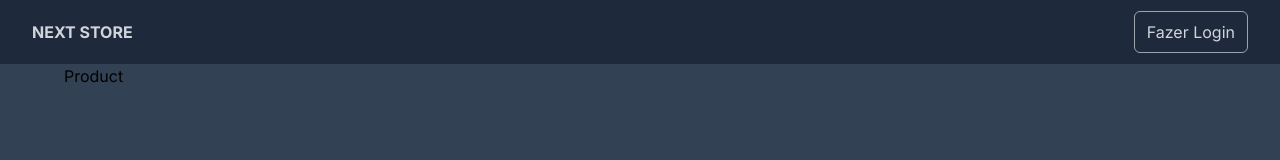
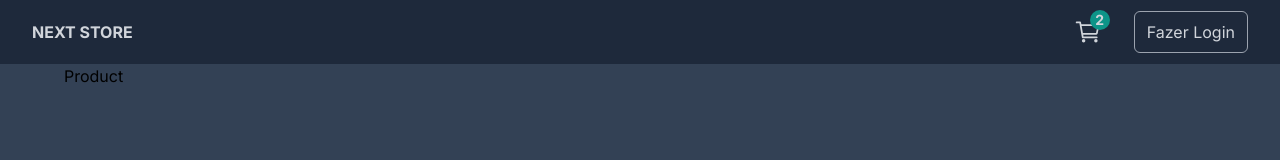
Before and after one commit to kleberson154/Next-Ecommerce, a Next.js app: page /product in a window 1280 px wide. Shown: the top 160 px of the page. Built offline with nearby package versions, Linux system fonts and the light colour scheme; no server answers.

Commit message:
cart icon in navbar

```diff
--- a/package.json
+++ b/package.json
@@ -18,8 +18,10 @@
     "prisma": "^4.16.2",
     "react": "18.2.0",
     "react-dom": "18.2.0",
+    "react-icons": "^5.0.1",
     "stripe": "^12.12.0",
-    "svix": "^1.21.0"
+    "svix": "^1.21.0",
+    "zustand": "^4.3.9"
   },
   "devDependencies": {
     "@types/node": "20.3.2",
--- a/src/app/components/Navbar.tsx
+++ b/src/app/components/Navbar.tsx
@@ -1,5 +1,6 @@
 import { SignInButton, UserButton } from '@clerk/nextjs'
 import { SignedIn, SignedOut } from '@clerk/nextjs/app-beta'
+import { IoCartOutline } from 'react-icons/io5'
 import Link from 'next/link'
 
 export default function Navbar() {
@@ -12,6 +13,13 @@ export default function Navbar() {
         Next Store
       </Link>
       <div className="flex items-center gap-8">
+        <div className="flex items-center cursor-pointer relative">
+          <IoCartOutline className="h-7 w-7 " />
+          <span className="bg-teal-600 text-sm font-bold rounded-full h-5 w-5 flex items-center justify-center absolute left-4 bottom-4">
+            2
+          </span>
+        </div>
+        <div>
           <SignedIn>
             <UserButton />
           </SignedIn>
@@ -23,6 +31,7 @@ export default function Navbar() {
             </SignInButton>
           </SignedOut>
         </div>
+      </div>
     </nav>
   )
 }
```
Also changed, not shown: src/store.ts (added, +24 -0 lines), 1 other file (tests, documents, lock files or other folders). Lines whose indentation alone changed are shown as unchanged.
